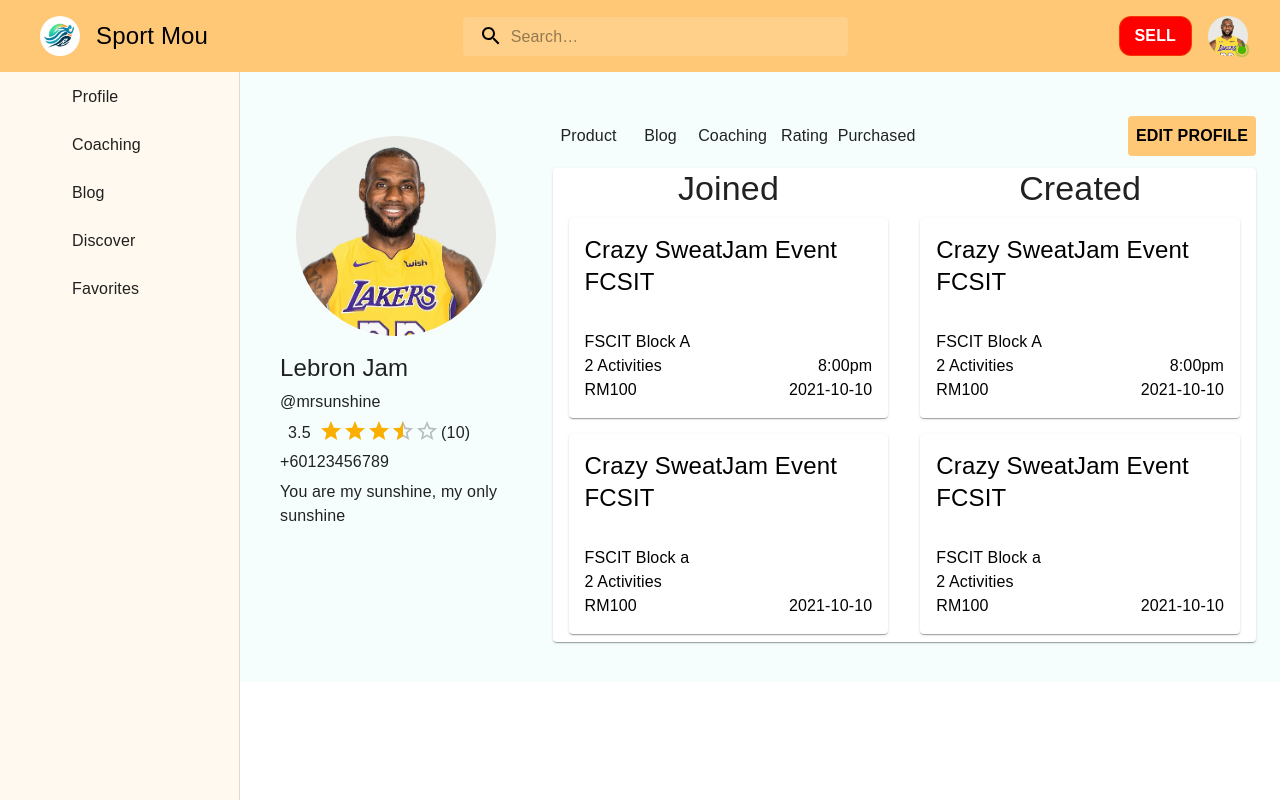
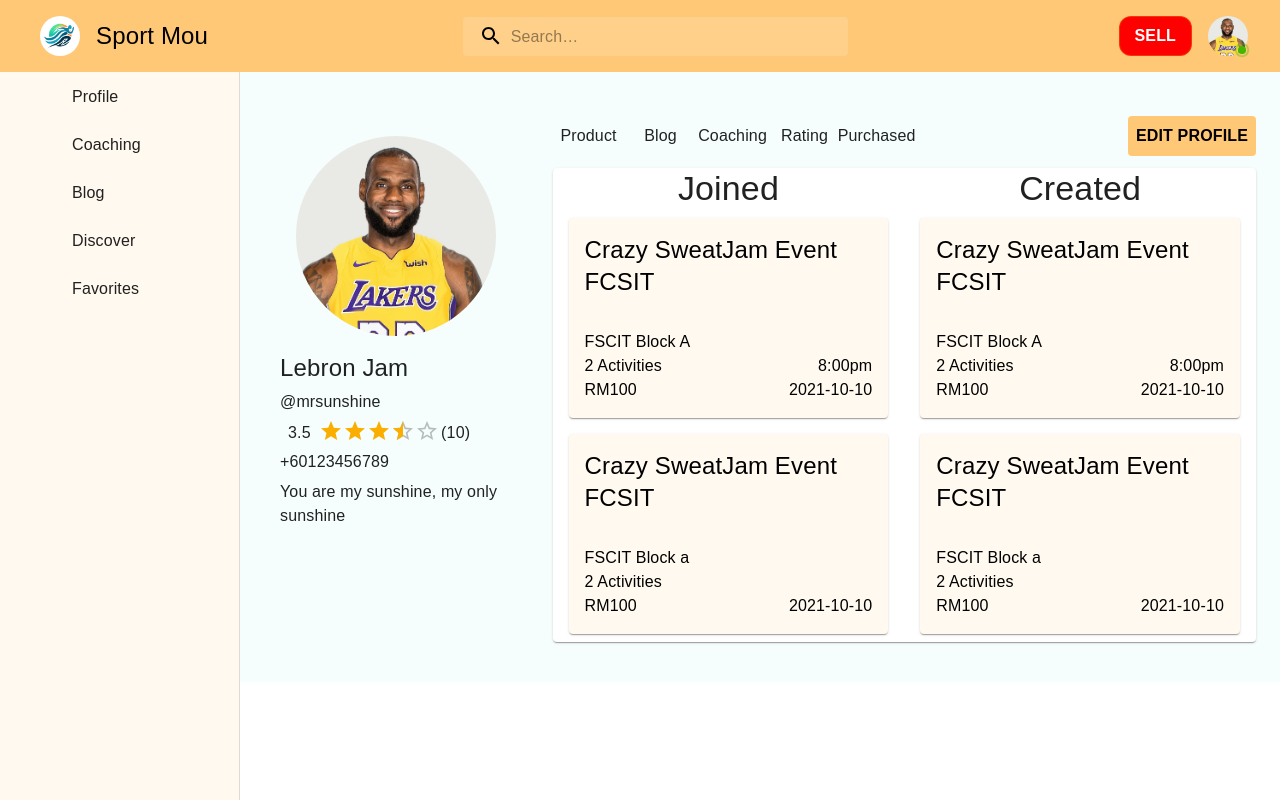
Before and after one commit to sherwynd/reactJSX-template, a React (Vite) app: page /profile/blogHistory/coachingHistory in a window 1280 px wide. Built offline with nearby package versions, Linux system fonts and the light colour scheme; a web font is replaced by a local one.

Commit message:
Changes Minor

```diff
--- a/src/App.jsx
+++ b/src/App.jsx
@@ -57,7 +57,7 @@ export default function App() {
             sx={{ mb: 2 }}
             severity="info"
           >
-            Reminder! Coaching Class will start soon!
+            Reminder! The subscription receipt has been sent to your email!
           </Alert>
         </Collapse>
         <Outlet />
--- a/src/components/Cart/OrderSummary/CoachingOrderSummary.jsx
+++ b/src/components/Cart/OrderSummary/CoachingOrderSummary.jsx
@@ -36,7 +36,7 @@ export const CoachingOrderSummary = ({ products, address }) => {
   };
 
   const handlePurchaseConfirmation = () => {
-    navigate("/discover");
+    navigate("/coaching");
   };
 
   const alertModalBody = (
--- a/src/components/CoachingHistoryCard.jsx
+++ b/src/components/CoachingHistoryCard.jsx
@@ -42,7 +42,7 @@ import {
 export function CoachingHistoryCard({ coaching }) {
   return (
     <>
-      <Card sx={{ display: "flex" }}>
+      <Card sx={{ backgroundColor: "#FFF9EF", display: "flex", flexGrow: 1 }}>
         <Box sx={{ display: "flex", flexDirection: "column" }}>
           <Box sx={{ display: "flex", flexDirection: "row" }}>
             <Link
```
